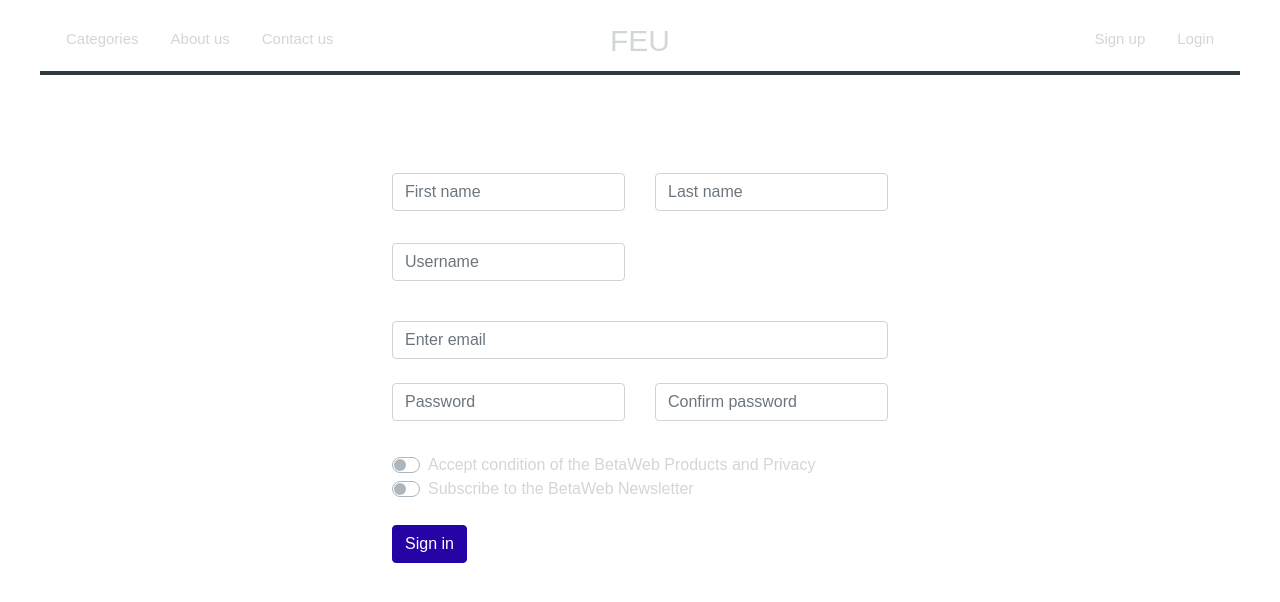
After one commit to petergiromagny/CIProject, a CodeIgniter app: page /CIProject/register in a window 1280 px wide. The commit adds this page. Shown: the top 602 px of the page. Run offline with CodeIgniter, Linux system fonts and the light colour scheme; some libraries are stand-ins or nearby versions; some web fonts are replaced.

Commit message:
Create login and register with connection to the DB

```diff
--- a/application/config/autoload.php
+++ b/application/config/autoload.php
@@ -58,7 +58,7 @@ $autoload['packages'] = array();
 |
 |	$autoload['libraries'] = array('user_agent' => 'ua');
 */
-$autoload['libraries'] = array();
+$autoload['libraries'] = array('form_validation', 'database');
 
 /*
 | -------------------------------------------------------------------
--- a/application/config/routes.php
+++ b/application/config/routes.php
@@ -50,6 +50,8 @@ defined('BASEPATH') OR exit('No direct script access allowed');
 |		my-controller/my-method	-> my_controller/my_method
 */
 
+$route['register'] = 'Connection/register';
+$route['login'] = 'Connection/login';
 $route['products/(:any)'] = 'products/viewProduct/$1';
 $route['products'] = 'products';
 $route['default_controller'] = 'pages/view';
--- /dev/null
+++ b/application/controllers/Connection.php
@@ -0,0 +1,45 @@
+<?php
+
+
+class Connection extends CI_Controller
+{
+	public function login()
+	{
+		$this->load->view('templates/header');
+		$this->load->view('authentification/login');
+	}
+
+	public function register()
+	{
+		if (isset($_POST['register']))
+		{
+			$this->form_validation->set_rules('firstname', 'Firstname', 'required');
+			$this->form_validation->set_rules('secondname', 'Secondname', 'required');
+			$this->form_validation->set_rules('username', 'Username', 'required');
+			$this->form_validation->set_rules('mail', 'Mail', 'required');
+			$this->form_validation->set_rules('password', 'first password', 'required');
+			$this->form_validation->set_rules('password', 'second password', 'required');
+
+			if ($this->form_validation->run() == TRUE)
+			{
+				echo "form validated";
+				//add user in DB
+				$data = array(
+					'username'=>$_POST['username'],
+					'firstname'=>$_POST['firstname'],
+					'secondname'=>$_POST['secondname'],
+					'mail'=>$_POST['mail'],
+					'password'=>$_POST['password'],
+				);
+
+				$this->db->insert();
+			}
+
+
+		}
+
+		$this->load->view('templates/header');
+		$this->load->view('authentification/register');
+	}
+
+}
--- /dev/null
+++ b/application/views/authentification/register.php
@@ -0,0 +1,49 @@
+<div id="container-sign">
+	<form class="mt-5 mb-4 form" method="post">
+		<?php echo validation_errors('<div class="alert alert-danger">', '</div>')?>
+		<div class="row mb-4">
+			<div class="col">
+				<label>
+					<input type="text" class="form-control" placeholder="First name" name="firstname">
+				</label>
+			</div>
+			<div class="col">
+				<label>
+					<input type="text" class="form-control" placeholder="Last name" name="secondname">
+				</label>
+			</div>
+		</div>
+		<div class="row mb-4">
+			<div class="col">
+				<label>
+					<input type="text" class="form-control" placeholder="Username" name="username">
+				</label>
+			</div>
+		</div>
+		<div class="form-group mb-4">
+			<label for="exampleInputEmail1"></label><input type="email" class="form-control" id="exampleInputEmail1" aria-describedby="emailHelp" placeholder="Enter email" name="mail">
+		</div>
+		<div class="row mb-4">
+			<div class="col">
+				<label>
+					<input type="password" class="form-control" placeholder="Password" name="password">
+				</label>
+			</div>
+			<div class="col">
+				<label>
+					<input type="password" class="form-control" placeholder="Confirm password" name="password">
+				</label>
+			</div>
+		</div>
+		<div class="custom-control custom-switch">
+			<input type="checkbox" class="custom-control-input" id="customSwitch1">
+			<label class="custom-control-label" for="customSwitch1">Accept condition of the BetaWeb Products and Privacy</label>
+
+		</div>
+		<div class="custom-control custom-switch">
+			<input type="checkbox" class="custom-control-input" id="customSwitch2">
+			<label class="custom-control-label" for="customSwitch2">Subscribe to the BetaWeb Newsletter</label>
+		</div>
+		<button type="submit" name="register" class="btn btn-primary btn-signin mt-4">Sign in</button>
+	</form>
+</div>
--- a/application/views/templates/header.php
+++ b/application/views/templates/header.php
@@ -24,8 +24,8 @@
 				</div>
 				<div class="col-md nav-pages">
 					<ul class="login-list">
-						<li><a href="" class="login-button nav-link">Sign up</a></li>
-						<li><a href="" class="login-button nav-link">Login</a></li>
+						<li><a href="<?php echo base_url();?>register" class="login-button nav-link">Sign up</a></li>
+						<li><a href="<?php echo base_url();?>login" class="login-button nav-link">Login</a></li>
 					</ul>
 				</div>
 			</div>
--- a/assets/CSS/style.css
+++ b/assets/CSS/style.css
@@ -214,13 +214,12 @@ form{
 #square-signin{
 	width: 500px;
 	height: auto;
-	background: #F29F05;
 }
 
 #square-signup{
+
 	width: 650px;
 	height: auto;
-	background: #F29F05;
 }
 
 .contact-left{
```
Also changed, not shown: application/models/ConnectionModel.php (added, +11 -0 lines), application/views/authentification/login.php (added, +20 -0 lines), bdd.sql (renamed from bdd.txt, +20 -7 lines).
